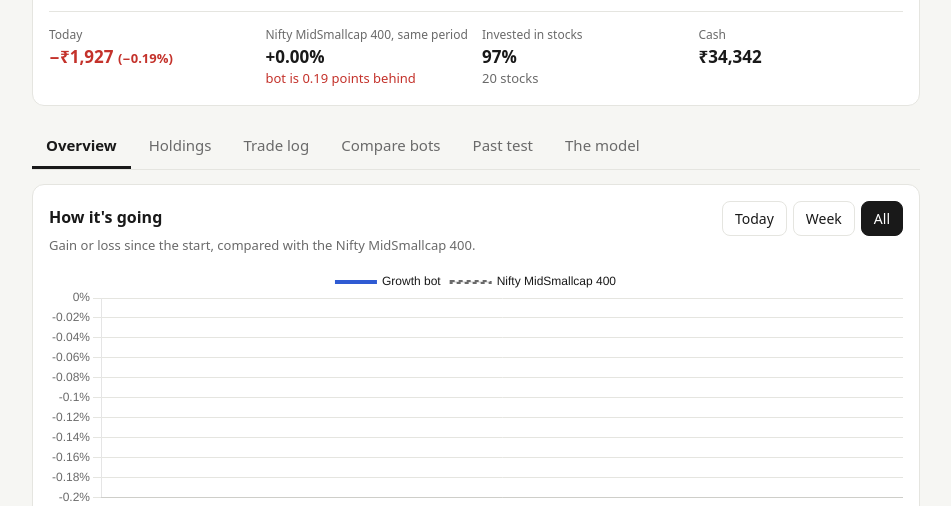
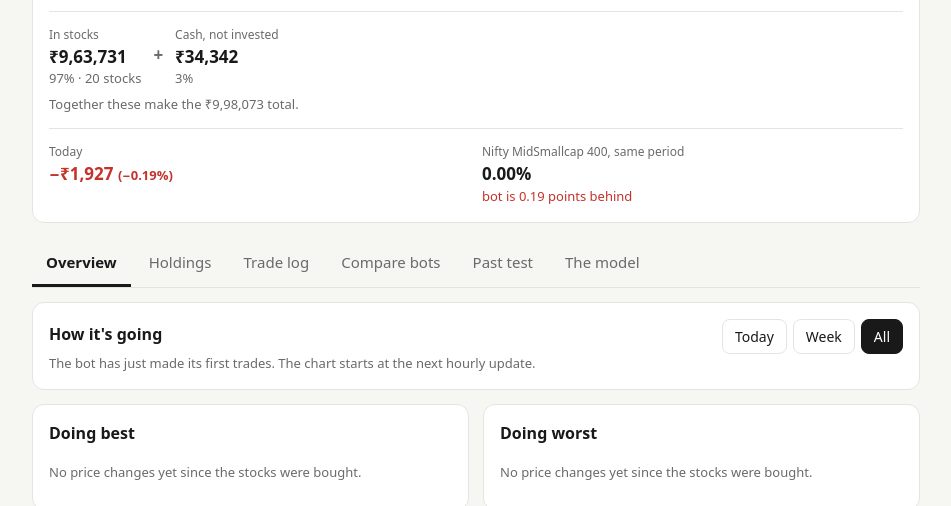
Before and after one commit to buzzkill522/nse-momentum-lab, a plain HTML site: page docs/index.html in a window 1280 px wide. Shown: the part 294-800 px from the top of the page, without its empty margins (164-1115 px from the left). Drawn offline with Linux system fonts and the light colour scheme.

Commit message:
Website: show the total as stocks plus cash, tidy first-day display
The headline now breaks the total into money in stocks and cash not invested,
and the two always add up. Unchanged prices show as 0.00% without a colour,
and the chart and best/worst lists wait until there is something to show.

Co-Authored-By: Claude Fable 5.2 <noreply@anthropic.com>
Claude-Session: https://claude.ai/code/session_017siyzikM3HpaTTTwV8quUJ

```diff
--- a/docs/index.html
+++ b/docs/index.html
@@ -46,6 +46,10 @@
   .tag { display:inline-block; padding:1px 8px; border-radius:6px; font-weight:600; }
   .tag.up { background:var(--upbg); } .tag.down { background:var(--downbg); }
   .facts { display:grid; grid-template-columns:repeat(auto-fit,minmax(130px,1fr)); gap:12px; margin-top:14px; padding-top:14px; border-top:1px solid var(--line); }
+  .split { display:flex; flex-wrap:wrap; align-items:flex-start; gap:6px 12px; margin-top:14px; padding-top:14px; border-top:1px solid var(--line); }
+  .split .k { font-size:12px; color:var(--muted); }
+  .split .v { font-size:17px; font-weight:600; }
+  .split .op { font-size:17px; font-weight:600; color:var(--muted); padding-top:16px; }
   .facts .k { font-size:12px; color:var(--muted); }
   .facts .v { font-size:17px; font-weight:600; }
 
@@ -187,7 +191,7 @@
         <li><b>Practice money:</b> each bot starts with a pretend ₹10,00,000. No real orders are placed.</li>
         <li><b>Total gain:</b> how much the pretend portfolio is up or down since the start, after trading costs.</li>
         <li><b>Index:</b> the average of the market. A bot ahead of the index is beating the market.</li>
-        <li><b>Invested:</b> the share of the money in stocks. The rest is cash.</li>
+        <li><b>In stocks + Cash = Total:</b> the total is the current value of the shares held plus the cash that has not been invested.</li>
         <li><b>Biggest drop:</b> the largest fall from a high point to a later low point.</li>
         <li><b>Times:</b> all Indian Standard Time. Prices come from Yahoo Finance and can be about 15 minutes behind.</li>
       </ul></div>
@@ -209,9 +213,10 @@ const OLD_KEYS = { growth: ["LIVE CONFIG", "winners 12m [nohind]"], steady: ["ca
 const $ = id => document.getElementById(id);
 const esc = s => String(s ?? "").replace(/[&<>"]/g, c => ({ "&": "&amp;", "<": "&lt;", ">": "&gt;", '"': "&quot;" }[c]));
 const inr = v => "₹" + Math.round(v).toLocaleString("en-IN");
-const sinr = v => (v >= 0 ? "+" : "−") + inr(Math.abs(v));
-const pct = (v, d = 2) => v == null || isNaN(v) ? "–" : (v >= 0 ? "+" : "−") + Math.abs(v).toFixed(d) + "%";
-const cls = v => v == null ? "" : v >= 0 ? "up" : "down";
+const flat = (v, d = 2) => Math.abs(v) < 0.5 / 10 ** d;   // shows as zero once rounded
+const sinr = v => flat(v, 0) ? inr(0) : (v > 0 ? "+" : "−") + inr(Math.abs(v));
+const pct = (v, d = 2) => v == null || isNaN(v) ? "–" : flat(v, d) ? (0).toFixed(d) + "%" : (v > 0 ? "+" : "−") + Math.abs(v).toFixed(d) + "%";
+const cls = v => v == null || flat(v) ? "" : v > 0 ? "up" : "down";
 const css = n => getComputedStyle(document.documentElement).getPropertyValue(n).trim();
 const IST = { timeZone: "Asia/Kolkata" };
 const fDate = t => new Date(t).toLocaleDateString("en-IN", { ...IST, weekday: "short", day: "numeric", month: "short", year: "numeric" });
@@ -258,9 +263,11 @@ function snapshot(s) {   // headline numbers for one bot's state
   const last = H.at(-1), day = t => t.slice(0, 10);
   const prev = [...H].reverse().find(h => day(h.time) !== day(last.time));
   const base = prev ? prev.value : s.starting_capital;
-  const invested = (s.holdings || []).reduce((a, h) => a + h.value, 0);
+  // the total is rounded first and cash is the remainder, so the two parts always add up on screen
+  const invested = Math.round((s.holdings || []).reduce((a, h) => a + h.value, 0));
+  const cash = Math.round(last.value) - invested;
   return { last, base, today: last.value - base, todayPct: (last.value / base - 1) * 100, total: last.value - s.starting_capital,
-           invested, investedPct: invested / last.value * 100 };
+           invested, cash, investedPct: invested / last.value * 100 };
 }
 function bt(id, nohind) {   // one bot's row in the backtest table
   if (!B) return null;
@@ -296,20 +303,23 @@ function hero() {
       <div class="line muted">It has not traded yet. Both bots start by themselves at the next market open (Monday to Friday, 9:15 am India time) and this page fills in from then.</div>`;
     return;
   }
-  const { last, today, todayPct, total, invested } = snap;
+  const { last, today, todayPct, total, invested, cash, investedPct } = snap;
   const diff = last.benchmark_pct == null ? null : last.pct - last.benchmark_pct;
   $("hero").innerHTML = `
     <div class="label">${b.name} is worth${s.demo ? " (DEMO DATA)" : ""}</div>
     <div class="big num">${inr(last.value)}</div>
     <div class="line num"><span class="tag ${cls(total)}">${sinr(total)} (${pct(last.pct)})</span>
       <span class="muted">since ${fDay(s.started_at)}</span></div>
+    <div class="split num" aria-label="How the total is made up">
+      <div><div class="k">In stocks</div><div class="v">${inr(invested)}</div><div class="small muted">${Math.round(investedPct)}% · ${(s.holdings || []).length} stocks</div></div>
+      <div class="op">+</div>
+      <div><div class="k">Cash, not invested</div><div class="v">${inr(cash)}</div><div class="small muted">${100 - Math.round(investedPct)}%</div></div>
+      <div class="small muted" style="flex-basis:100%">Together these make the ${inr(last.value)} total.</div>
+    </div>
     <div class="facts num">
       <div><div class="k">Today</div><div class="v ${cls(today)}">${sinr(today)} <span class="small">(${pct(todayPct)})</span></div></div>
       <div><div class="k">${esc(s.benchmark_name || "Index")}, same period</div><div class="v">${pct(last.benchmark_pct)}</div>
         <div class="small ${cls(diff)}">${diff == null ? "" : "bot is " + Math.abs(diff).toFixed(2) + " points " + (diff >= 0 ? "ahead" : "behind")}</div></div>
-      <div><div class="k">Invested in stocks</div><div class="v">${Math.round(invested / last.value * 100)}%</div>
-        <div class="small muted">${(s.holdings || []).length} stocks</div></div>
-      <div><div class="k">Cash</div><div class="v">${inr(s.cash)}</div></div>
     </div>`;
 }
 
@@ -323,9 +333,9 @@ const tradeRow = (t, withDate) => `<div class="item"><div class="l"><div class="
 
 function overview() {
   const s = S(), H = s && s.history || [];
-  $("chart").parentElement.hidden = $("range").hidden = !H.length;
+  $("chart").parentElement.hidden = $("range").hidden = H.length < 2;
   document.querySelectorAll("#range button").forEach(b => b.classList.toggle("on", +b.dataset.r === range));
-  if (H.length) {
+  if (H.length > 1) {
     const days = [...new Set(H.map(h => h.time.slice(0, 10)))];
     const keep = range ? new Set(days.slice(-range)) : null;
     const pts = keep ? H.filter(h => keep.has(h.time.slice(0, 10))) : H;
@@ -333,10 +343,12 @@ function overview() {
     $("chartnote").textContent = `Gain or loss since the start, compared with the ${bn}.`;
     line("chart", pts.map(h => range === 1 ? fTime(h.time).replace(/:\d\d /, " ") : fShort(h.time)),
       [[BOTS[bot].name, pts.map(h => h.pct), BOTS[bot].color], [bn, pts.map(h => h.benchmark_pct), "--muted", true]]);
-  } else { $("chartnote").textContent = "The chart appears after the first run."; if (charts.chart) { charts.chart.destroy(); delete charts.chart; } }
+  } else { $("chartnote").textContent = H.length ? "The bot has just made its first trades. The chart starts at the next hourly update." : "The chart appears after the first run."; if (charts.chart) { charts.chart.destroy(); delete charts.chart; } }
   const hs = [...(s && s.holdings || [])].sort((a, b) => b.pnl_pct - a.pnl_pct);
-  $("best").innerHTML = hs.slice(0, 3).map(holdRow).join("") || empty("No holdings yet.");
-  $("worst").innerHTML = hs.slice(-3).reverse().map(holdRow).join("") || empty("No holdings yet.");
+  const still = hs.length && hs.every(h => flat(h.pnl_pct)), half = Math.min(3, Math.floor(hs.length / 2));
+  const none = empty(still ? "No price changes yet since the stocks were bought." : "No holdings yet.");
+  $("best").innerHTML = still ? none : hs.slice(0, half).map(holdRow).join("") || none;
+  $("worst").innerHTML = still ? none : hs.slice(-half || hs.length).reverse().map(holdRow).join("") || none;
   $("latest").innerHTML = (s && s.trades || []).slice(-5).reverse().map(t => tradeRow(t, true)).join("") || empty("No trades yet.");
 }
 
@@ -399,7 +411,8 @@ function compare() {
     r("Worth now", x => inr(x.last.value)) +
     r("Total gain", x => `<span class="${cls(x.last.pct)}">${pct(x.last.pct)}</span>`) +
     r("Today", x => `<span class="${cls(x.todayPct)}">${pct(x.todayPct)}</span>`) +
-    r("Invested in stocks", x => Math.round(x.investedPct) + "%") +
+    r("In stocks", x => `${inr(x.invested)} <span class="muted">(${Math.round(x.investedPct)}%)</span>`) +
+    r("Cash, not invested", x => inr(x.cash)) +
     r("Stocks held", (x, s) => (s.holdings || []).length) +
     r("Trades so far", (x, s) => (s.trades || []).length);
 
```
